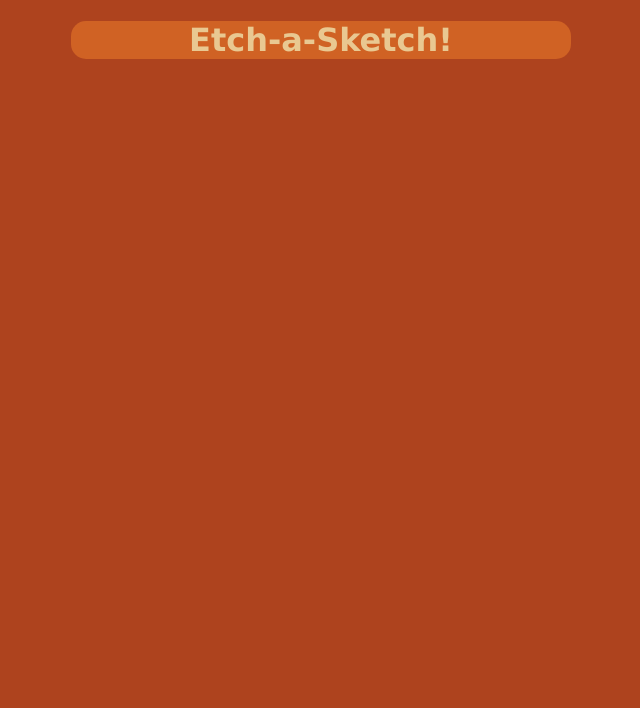
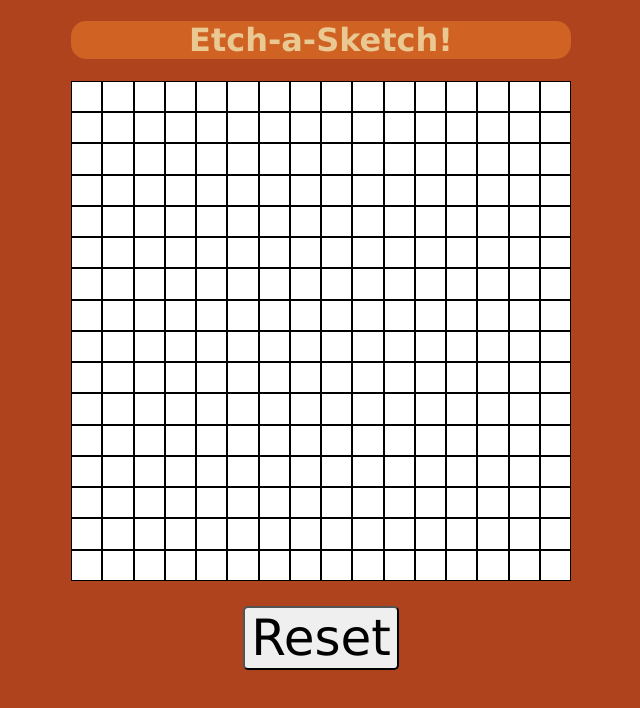
Before and after one commit to Fireathir/etch_a_sketch, a plain HTML site: page index.html in a window 1280 px wide. Shown: the whole page, without its empty margins (319-959 px from the left). Drawn offline with Linux system fonts and the light colour scheme.

Commit message:
A simple etch-a-sketch, might come back to this to make improve it

```diff
--- a/index.html
+++ b/index.html
@@ -4,7 +4,7 @@
         <meta charset="utf-8">
         <title>Etch A Sketch!</title>
         <link rel="stylesheet" href="style.css">
-        <script src="script.js"></script>
+        <script src="script.js" defer></script>
     </head>
 
     <body class="siteBody">
@@ -12,9 +12,15 @@
         <div class="header">
             <h1>Etch-a-Sketch!</h1>
         </div>
+        <div class="cointainerContainer">
+            <!--Div with the grid created in Javascript-->
+            <div id="gameGrid">
 
-        <!--Div with the grid created in Javascript-->
-        <div id="gameGrid"></div>
+            </div>
+        </div>
+        <div class="footer">
+            <button id="resetButton">Reset</button>
+        </div>
     </body>
 
 </html>
--- a/script.js
+++ b/script.js
@@ -1 +1,22 @@
-console.log("Hello World");
+const gridSize = 16*16;
+const gridContainer = document.querySelector('#gameGrid');
+const resetButton = document.querySelector('#resetButton');
+
+for (let i = 0; i < gridSize; i++){
+    const row = document.createElement('div');
+    row.addEventListener('mouseover', function(event){
+        event.target.style.backgroundColor = 'black';
+    })
+    row.classList.add('row');
+    gridContainer.append(row);
+}
+
+let rows = document.querySelectorAll('.row');
+
+resetButton.addEventListener("click", clickFunction);
+
+function clickFunction(){
+    rows.forEach(row => {
+        row.style.backgroundColor = 'white';
+    });
+}
--- a/style.css
+++ b/style.css
@@ -11,12 +11,34 @@
     width: 500px;
 }
 
+#gameGrid{
+    height: 500px;
+    width: 500px;
+    display: grid;
+    grid-template-columns: repeat(16,1fr);
+    margin: 0 auto;
 
 
-/*#
+}
+.row{
+    background-color: white;
+    border: 1px solid black;
+}
+
+.footer{
+    margin: 0 auto;
+    text-align: center;
+    margin-top: 25px;
+}
+
+#resetButton{
+    font-size: 50px;
+    font-family: Verdana, Geneva, Tahoma, sans-serif;
+    border-radius: 5px;
+}
+
 Color-scheme for site
 #D06224
 #AE431E
 #8A8635
 #E9C8913
-*/
```
